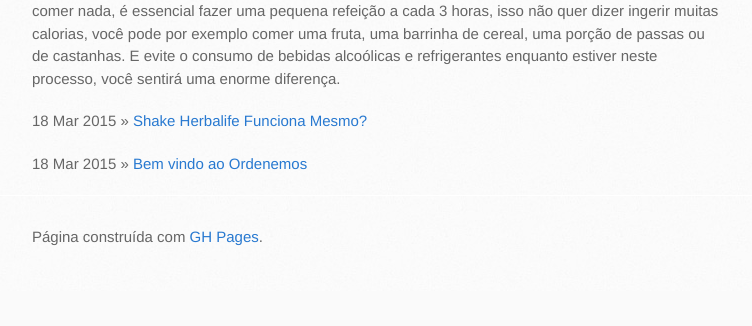
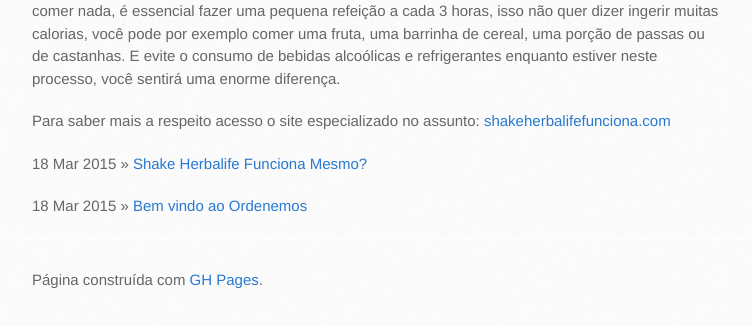
Before and after one commit to freedomnow/ordenemos, a plain HTML site: page shake-herbalife-funciona/index.html in a window 1280 px wide. Shown: the part 1316-1642 px from the top of the page, without its empty margins (138-890 px from the left). Before the commit the page ends 1607 px from the top, so only its background shows below. Drawn offline with Linux system fonts and the light colour scheme.

Commit message:
Update index.html

```diff
--- a/shake-herbalife-funciona/index.html
+++ b/shake-herbalife-funciona/index.html
@@ -63,6 +63,7 @@
 
         <p>Outro fator crucial para o sucesso de qualquer dieta para emagrecer é não passar longos períodos sem comer nada, é essencial fazer uma pequena refeição a cada 3 horas, isso não quer dizer ingerir muitas calorias, você pode por exemplo comer uma fruta, uma barrinha de cereal, uma porção de passas ou de castanhas. E evite o consumo de bebidas alcoólicas e refrigerantes enquanto estiver neste processo, você sentirá uma enorme diferença.</p>
 
+        <p>Para saber mais a respeito acesso o site especializado no assunto: <a href="http://shakeherbalifefunciona.com/" target="_blank">shakeherbalifefunciona.com</a></p>
 
         <!-- alternative sidebar -->
 
```
